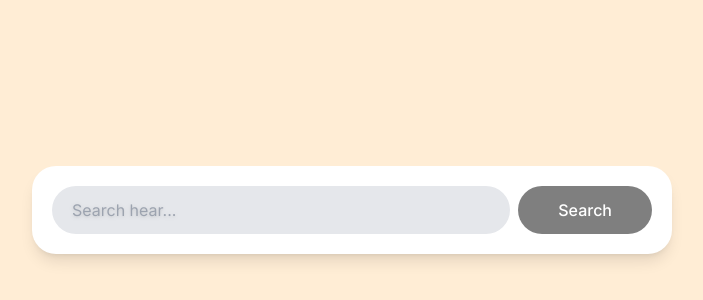
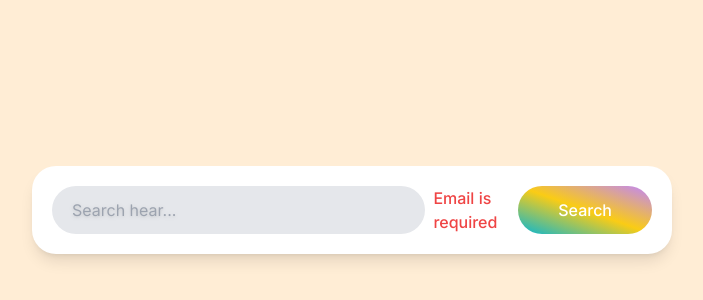
Before and after one commit to masterhyuns/nomad-carrot-nextjs14, a Next.js app: page / in a window 1280 px wide. Shown: the part 190-490 px from the top of the page, without its empty margins (288-991 px from the left). Built offline with nearby package versions, Linux system fonts and the light colour scheme.

Commit message:
3.6 Form Modifiers #1

```diff
--- a/app/components/tailwind/TailWindSearchBox.tsx
+++ b/app/components/tailwind/TailWindSearchBox.tsx
@@ -1,21 +1,26 @@
 const TailWindSearchBox = () => {
   return (
-    <div className="bg-gray-100 sm:bg-red-100 md:bg-green-100 lg:bg-cyan-100 xl:bg-orange-100 2xl:bg-purple-100 h-screen flex items-center justify-center p-5">
+    <div
+      className="bg-gray-100 sm:bg-red-100 md:bg-green-100 lg:bg-cyan-100
+    xl:bg-orange-100 2xl:bg-purple-100 h-screen flex items-center justify-center p-5">
       <div
         className={
           'bg-white shadow-lg p-5 rounded-3xl w-full max-w-screen-sm flex flex-col gap-2 md:flex-row'
         }>
         <input
-          className={
-            'w-full rounded-full bg-gray-200 pl-5 h-12  outline-none ring ring-transparent focus:ring-orange-500 focus:ring-offset-2 transition-shadow placeholder:drop-shadow'
-          }
-          type="text"
+          className="w-full rounded-full bg-gray-200 pl-5 h-12  outline-none ring
+          ring-transparent focus:ring-orange-500 focus:ring-offset-2 transition-shadow placeholder:drop-shadow
+          invalid:focus:ring-red-500 peer"
+          type="email"
+          required
           placeholder={'Search hear...'}
         />
+        <span className={'text-red-500 font-medium hidden peer-invalid:block'}>
+          Email is required
+        </span>
         <button
-          className={
-            'bg-black bg-opacity-50 text-white py-2 rounded-full active:scale-90 focus:scale-90 transition-transform font-medium outline-none md:px-10'
-          }>
+          className="bg-black bg-opacity-50 text-white py-2 rounded-full active:scale-90 focus:scale-90
+            transition-transform font-medium outline-none md:px-10 bg-gradient-to-tr from-cyan-500 via-yellow-400 to-purple-400">
           Search
         </button>
       </div>
```
Also changed, not shown: 1 other file (tests, documents, lock files or other folders).
